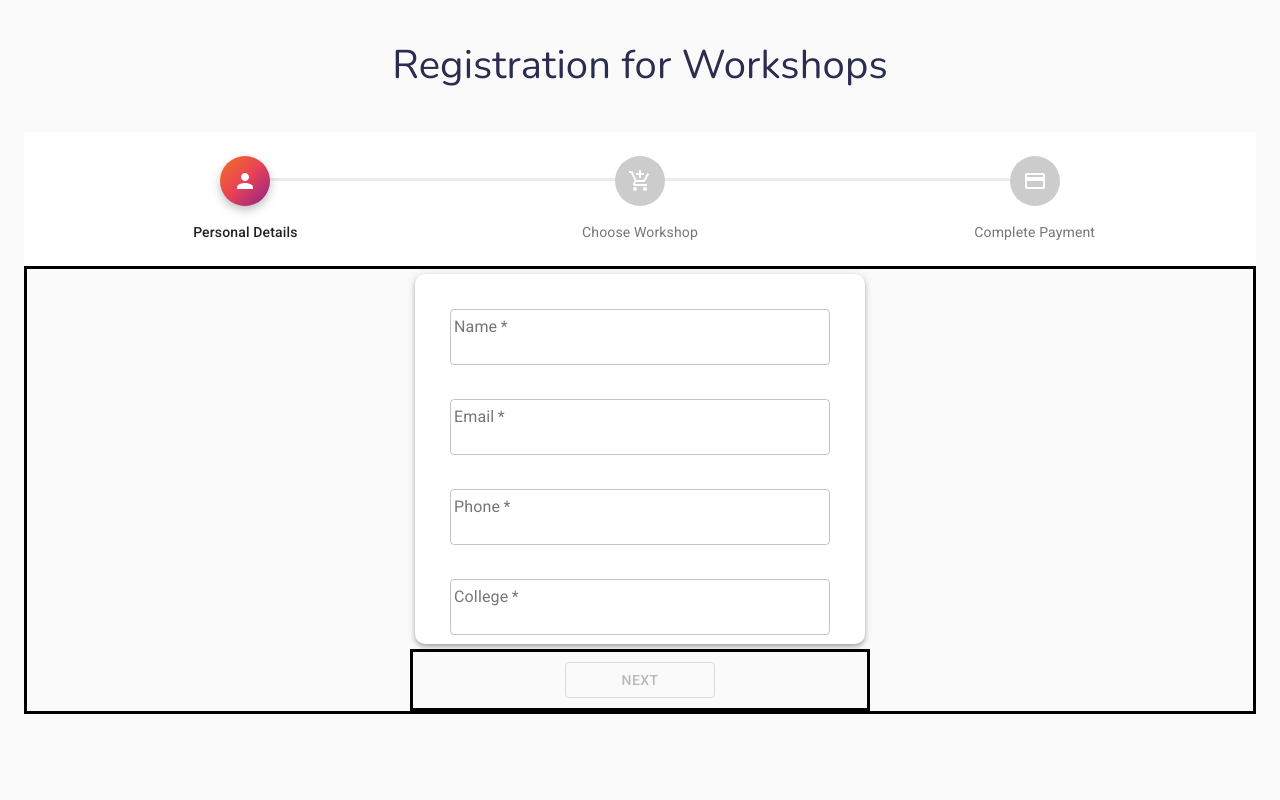
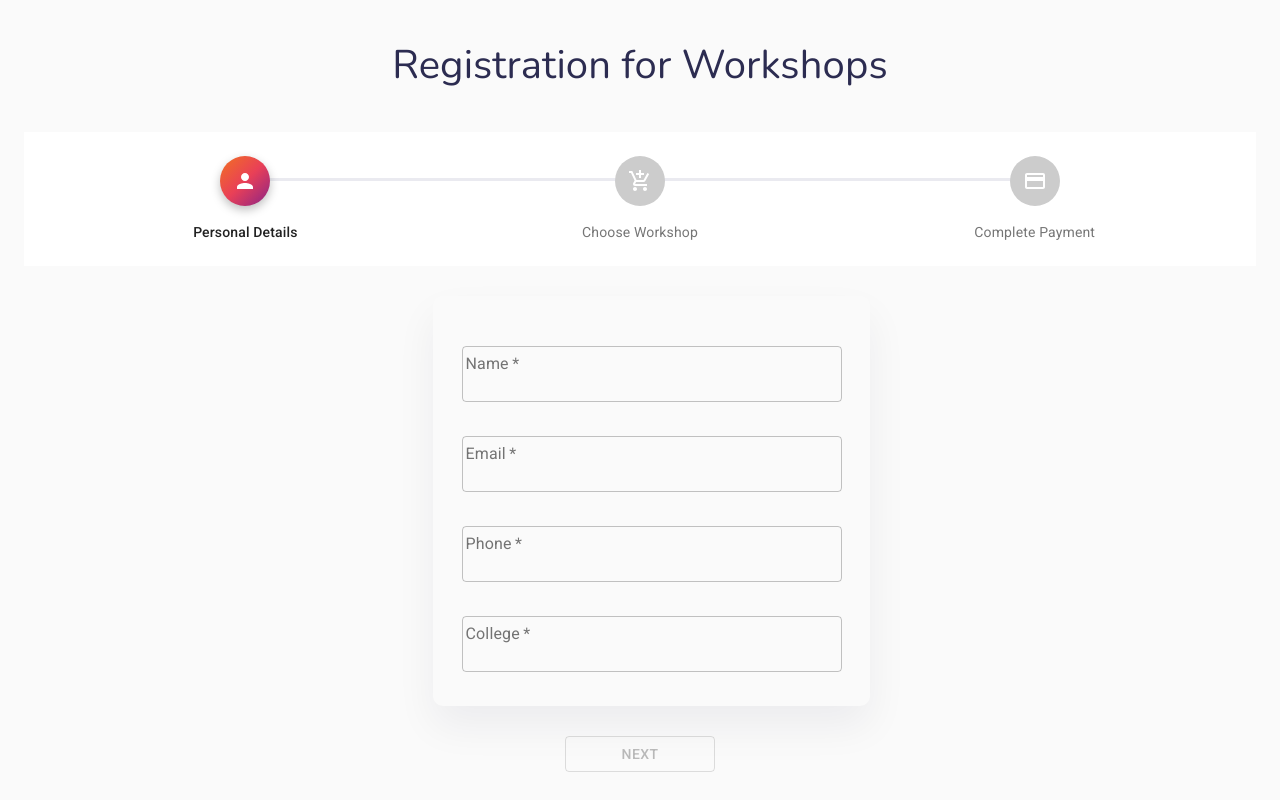
Before and after one commit to shubhtrikal/workshop-ui-2022, a Next.js app: page /register in a window 1280 px wide. Built offline with nearby package versions, Linux system fonts and the light colour scheme.

Commit message:
fix: registration page styling

```diff
--- a/src/components/Register/payment.tsx
+++ b/src/components/Register/payment.tsx
@@ -14,28 +14,29 @@ import {
   Typography,
   Button,
   Checkbox,
+  Box,
 } from '@material-ui/core';
 import { seatCount } from '../../utils';
 import { Details } from '../../pages/_app';
 import { loadScript, checkPromo, saveUser } from '../../utils';
 import { useRouter } from 'next/dist/client/router';
-const useStyles = makeStyles({
+
+const useStyles = makeStyles((theme) => ({
   root: {
-    margin: 'auto',
     border: 'solid,3px,black',
     justifyContent: 'center',
     justifyItems: 'center',
+    margin: '20px 0',
   },
   table: {
     minWidth: 650,
   },
   promosection: {
-    margin: '10px',
-    float: 'right',
-    display: 'flex',
-    flexDirection: 'row',
-    alignItems: 'center',
+    margin: '20px',
     width: '30%',
+    [theme.breakpoints.down('md')]: {
+      width: '80%',
+    },
   },
   textfield: {
     margin: '8px',
@@ -44,9 +45,23 @@ const useStyles = makeStyles({
   pbtn: {
     margin: '8px',
     width: '90%',
+    transition: 'all 0.2s linear',
+    '&:hover': {
+      background: '#2c2c51',
+      color: 'white',
+    },
   },
-  btn: { margin: '10px', width: '150px', alignItems: 'center' },
-});
+  btn: {
+    margin: '10px',
+    width: '150px',
+    alignItems: 'center',
+    transition: 'all 0.2s linear',
+    '&:hover': {
+      background: '#2c2c51',
+      color: 'white',
+    },
+  },
+}));
 
 interface props {
   userDetails: Details;
@@ -227,8 +242,13 @@ export default function Payment(props: props) {
 
   return (
     <>
-      <Grid container className={classes.promosection}>
-        <Grid item xs={12} lg={9}>
+      <Grid
+        container
+        justifyContent='center'
+        alignItems='center'
+        className={classes.promosection}
+      >
+        <Grid item xs={12} lg={8}>
           <TextField
             label='Promo Code'
             variant='outlined'
@@ -240,7 +260,7 @@ export default function Payment(props: props) {
             }}
           />
         </Grid>
-        <Grid item xs={12} lg={3}>
+        <Grid item xs={12} lg={4}>
           <Button
             variant='outlined'
             color='primary'
@@ -252,11 +272,13 @@ export default function Payment(props: props) {
             Apply
           </Button>
         </Grid>
-        <Grid item lg={12}>
-          <p
-            style={{ marginRight: '10px', textAlign: 'right' }}
-            id='message'
-          ></p>
+        <Grid container item lg={12} alignItems='flex-start'>
+          <Box ml={1} mt={1}>
+            <p
+              style={{ marginRight: '10px', textAlign: 'right' }}
+              id='message'
+            ></p>
+          </Box>
         </Grid>
       </Grid>
 
--- a/src/components/Register/registerform.tsx
+++ b/src/components/Register/registerform.tsx
@@ -1,23 +1,21 @@
 import React from 'react';
-import { Grid, Paper, TextField, Button } from '@material-ui/core';
+import { Grid, Box, TextField, Button } from '@material-ui/core';
 import { makeStyles } from '@material-ui/core';
 import { Details } from '../../pages/_app';
 const useStyles = makeStyles({
-  root: {
-    margin: 'auto',
-    border: 'solid,3px,black',
+  box: {
+    borderRadius: '10px',
+    marginTop: '30px',
+    marginBottom: '20px',
+    padding: '20px 10px 30px',
+    boxShadow: '0px 20px 40px 0px rgb(12 0 46 / 6%)',
+    fontFamily: 'Nunito',
+    display: 'flex',
     justifyContent: 'center',
-    justifyItems: 'center',
-  },
-  paper: {
-    boxSizing: 'border-box',
-    borderRadius: '10px',
-    margin: '5px',
-    padding: '5px',
-    display: 'flex',
     alignItems: 'center',
-    justifyContent: 'center',
     flexDirection: 'column',
+    width: '95%',
+    marginLeft: 'auto',
   },
   textfield: {
     margin: '20px',
@@ -30,6 +28,11 @@ const useStyles = makeStyles({
     margin: '10px',
     width: '150px',
     alignItems: 'center',
+    transition: 'all 0.2s linear',
+    '&:hover': {
+      background: '#2c2c51',
+      color: 'white',
+    },
   },
 });
 
@@ -43,10 +46,9 @@ const RegisterForm = (props: formprops) => {
   const values = props.userDetails;
 
   return (
-    <>
-      <Grid container alignItems='center' className={classes.root}>
+    <Grid container alignItems='center' justifyContent='center'>
       <form>
-          <Paper className={classes.paper} elevation={4}>
+        <Box className={classes.box}>
           <TextField
             variant='outlined'
             fullWidth
@@ -99,17 +101,14 @@ const RegisterForm = (props: formprops) => {
               props.updateDetails({ ...values, college: event.target.value });
             }}
           />
-          </Paper>
-          <Grid container alignItems='center' className={classes.root}>
+        </Box>
+        <Grid container alignItems='center' justifyContent='center'>
           <Button
             className={classes.btn}
             type='submit'
             variant='outlined'
             disabled={
-                !values.name ||
-                !values.email ||
-                !values.phone ||
-                !values.college
+              !values.name || !values.email || !values.phone || !values.college
             }
             onClick={props.handleNext}
           >
@@ -118,7 +117,6 @@ const RegisterForm = (props: formprops) => {
         </Grid>
       </form>
     </Grid>
-    </>
   );
 };
 export default RegisterForm;
--- a/src/components/Register/workshoptable.tsx
+++ b/src/components/Register/workshoptable.tsx
@@ -13,6 +13,7 @@ import {
   TableFooter,
   Typography,
   Button,
+  Box,
 } from '@material-ui/core';
 import { Details } from '../../pages/_app';
 import { seatCount } from '../../utils';
@@ -22,6 +23,7 @@ const useStyles = makeStyles({
     border: 'solid,3px,black',
     justifyContent: 'center',
     justifyItems: 'center',
+    marginBottom: '20px',
   },
   table: {
     minWidth: 650,
@@ -30,6 +32,11 @@ const useStyles = makeStyles({
     margin: '10px',
     width: '150px',
     alignItems: 'center',
+    transition: 'all 0.2s linear',
+    '&:hover': {
+      background: '#2c2c51',
+      color: 'white',
+    },
   },
 });
 
@@ -65,11 +72,12 @@ export default function WorkshopTable(props: tableprops) {
   return (
     <>
       <Grid container alignItems='center' className={classes.root}>
+        <Box mb={5} mt={5}>
+          <Typography variant='h6'>
+            Hurry Up! First 50 students of Each Workshop will get 10% discount
+          </Typography>
+        </Box>
         <TableContainer component={Paper}>
-          <Typography>
-            {' '}
-            Note: First 50 students of Each Workshop will get 10 % discount
-          </Typography>
           <Table className={classes.table} aria-label='simple table'>
             <TableHead>
               <TableRow>
```
Lines whose indentation alone changed are shown as unchanged.
